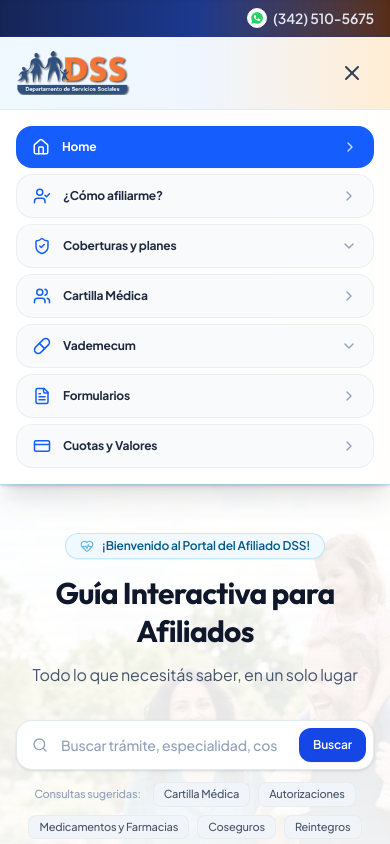
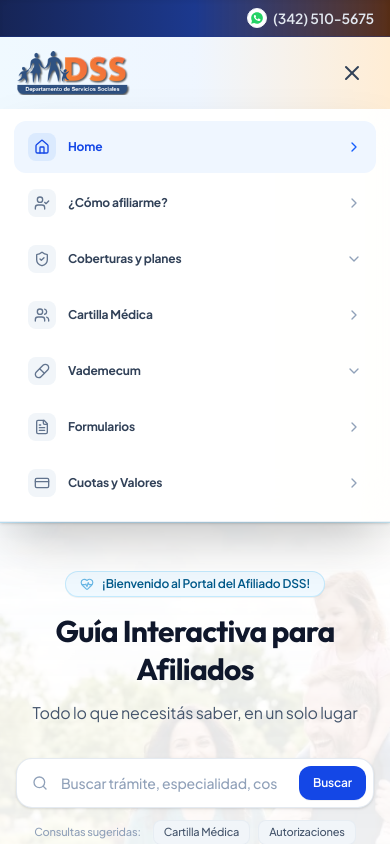
Before and after one commit to KarimServin/guia-interactiva-dss, a Next.js app: page / in a window 390 px wide. Both pictures are taken after a click on the button 352 px from the left and 73 px from the top of the page. Shown: the top 844 px of the page. Built offline with nearby package versions, Linux system fonts and the light colour scheme.

Commit message:
Redesign mobile menu to be borderless and eliminate blocky xylophone appearance

```diff
--- a/src/components/Header.tsx
+++ b/src/components/Header.tsx
@@ -320,7 +320,7 @@ export const Header: React.FC<HeaderProps> = ({ activeTab = 'guia', onSelectNav
 
       {/* Mobile Menu Dropdown */}
       {isMobileMenuOpen && (
-        <div className="md:hidden border-t border-slate-200/80 bg-white/95 backdrop-blur-md px-4 py-4 space-y-1.5 shadow-xl animate-in fade-in slide-in-from-top-2 duration-200">
+        <div className="md:hidden border-b border-slate-200/60 bg-white/95 backdrop-blur-xl px-3.5 py-3 space-y-1 shadow-2xl animate-in fade-in slide-in-from-top-2 duration-200">
           {NAV_ITEMS.map((item) => {
             const Icon = item.icon;
             const isVademecum = item.id === 'vademecum';
@@ -333,70 +333,75 @@ export const Header: React.FC<HeaderProps> = ({ activeTab = 'guia', onSelectNav
 
             if (isCoberturas) {
               return (
-                <div key={item.id} className="space-y-1">
+                <div key={item.id} className="space-y-0.5">
                   <button
                     onClick={() => setIsMobileCoberturasOpen(!isMobileCoberturasOpen)}
-                    className={`w-full flex items-center justify-between px-4 py-3 text-xs sm:text-[13px] font-bold rounded-2xl transition-all group cursor-pointer ${
-                      isActive ? 'bg-blue-600 text-white shadow-xs' : 'text-slate-800 bg-slate-50 hover:bg-slate-100 border border-slate-200/60'
+                    className={`w-full flex items-center justify-between px-3.5 py-3 text-xs sm:text-[13px] font-bold rounded-xl transition-all cursor-pointer ${
+                      isActive
+                        ? 'bg-blue-50 text-blue-700'
+                        : 'text-slate-700 hover:bg-slate-100/70 hover:text-slate-900'
                     }`}
                   >
                     <div className="flex items-center gap-3">
-                      <Icon className={`w-4.5 h-4.5 shrink-0 ${isActive ? 'text-white' : 'text-blue-600'}`} />
+                      <div className={`p-1.5 rounded-lg shrink-0 ${isActive ? 'bg-blue-100 text-blue-700' : 'bg-slate-100 text-slate-500'}`}>
+                        <Icon className="w-4 h-4" />
+                      </div>
                       <span>{item.label}</span>
                     </div>
                     <ChevronDown className={`w-4 h-4 transition-transform duration-200 ${
-                      isActive ? 'text-white/80' : 'text-slate-400'
+                      isActive ? 'text-blue-600' : 'text-slate-400'
                     } ${isMobileCoberturasOpen ? 'rotate-180' : ''}`} />
                   </button>
+
                   {isMobileCoberturasOpen && (
-                    <div className="pl-4 pr-1 py-1 space-y-1 animate-in fade-in duration-200">
+                    <div className="ml-5 pl-3 border-l-2 border-slate-100 py-1 space-y-0.5 animate-in fade-in duration-200">
                       <button
                         onClick={() => handleSubMenuClick('coberturas-planes')}
-                        className="w-full text-left px-3.5 py-2.5 text-xs font-bold text-slate-700 hover:text-blue-700 bg-slate-50/80 hover:bg-blue-50/80 rounded-xl border border-slate-100 transition-colors flex items-center gap-2.5 cursor-pointer"
+                        className="w-full text-left px-3 py-2 text-xs font-semibold text-slate-600 hover:text-blue-700 hover:bg-blue-50/70 rounded-lg transition-colors flex items-center gap-2.5 cursor-pointer"
                       >
-                        <div className="w-2 h-2 rounded-full bg-blue-600 shrink-0" />
+                        <div className="w-1.5 h-1.5 rounded-full bg-blue-600 shrink-0" />
                         <span>Ver coberturas y planes</span>
                       </button>
                       <button
                         onClick={() => handleSubMenuClick('materno')}
-                        className="w-full text-left px-3.5 py-2.5 text-xs font-bold text-slate-700 hover:text-rose-700 bg-slate-50/80 hover:bg-rose-50/80 rounded-xl border border-slate-100 transition-colors flex items-center gap-2.5 cursor-pointer"
+                        className="w-full text-left px-3 py-2 text-xs font-semibold text-slate-600 hover:text-rose-700 hover:bg-rose-50/70 rounded-lg transition-colors flex items-center gap-2.5 cursor-pointer"
                       >
-                        <div className="w-2 h-2 rounded-full bg-rose-500 shrink-0" />
+                        <div className="w-1.5 h-1.5 rounded-full bg-rose-500 shrink-0" />
                         <span>Plan Materno Infantil</span>
                       </button>
                       <button
                         onClick={() => handleSubMenuClick('cobertura-farmacias')}
-                        className="w-full text-left px-3.5 py-2.5 text-xs font-bold text-slate-700 hover:text-emerald-700 bg-slate-50/80 hover:bg-emerald-50/80 rounded-xl border border-slate-100 transition-colors flex items-center gap-2.5 cursor-pointer"
+                        className="w-full text-left px-3 py-2 text-xs font-semibold text-slate-600 hover:text-emerald-700 hover:bg-emerald-50/70 rounded-lg transition-colors flex items-center gap-2.5 cursor-pointer"
                       >
-                        <div className="w-2 h-2 rounded-full bg-emerald-500 shrink-0" />
+                        <div className="w-1.5 h-1.5 rounded-full bg-emerald-500 shrink-0" />
                         <span>Cobertura en farmacias</span>
                       </button>
                       <button
                         onClick={() => handleSubMenuClick('cobertura-odontologia')}
-                        className="w-full text-left px-3.5 py-2.5 text-xs font-bold text-slate-700 hover:text-cyan-700 bg-slate-50/80 hover:bg-cyan-50/80 rounded-xl border border-slate-100 transition-colors flex items-center gap-2.5 cursor-pointer"
+                        className="w-full text-left px-3 py-2 text-xs font-semibold text-slate-600 hover:text-cyan-700 hover:bg-cyan-50/70 rounded-lg transition-colors flex items-center gap-2.5 cursor-pointer"
                       >
-                        <div className="w-2 h-2 rounded-full bg-cyan-500 shrink-0" />
+                        <div className="w-1.5 h-1.5 rounded-full bg-cyan-500 shrink-0" />
                         <span>Cobertura odontología</span>
                       </button>
                       <button
                         onClick={() => handleSubMenuClick('nutricion-celiacos')}
-                        className="w-full text-left px-3.5 py-2.5 text-xs font-bold text-slate-700 hover:text-amber-700 bg-slate-50/80 hover:bg-amber-50/80 rounded-xl border border-slate-100 transition-colors flex items-center gap-2.5 cursor-pointer"
+                        className="w-full text-left px-3 py-2 text-xs font-semibold text-slate-600 hover:text-amber-700 hover:bg-amber-50/70 rounded-lg transition-colors flex items-center gap-2.5 cursor-pointer"
                       >
-                        <div className="w-2 h-2 rounded-full bg-amber-500 shrink-0" />
+                        <div className="w-1.5 h-1.5 rounded-full bg-amber-500 shrink-0" />
                         <span>Nutrición y Celíacos</span>
                       </button>
                       <button
                         onClick={() => handleSubMenuClick('protesis')}
-                        className="w-full text-left px-3.5 py-2.5 text-xs font-bold text-slate-700 hover:text-purple-700 bg-slate-50/80 hover:bg-purple-50/80 rounded-xl border border-slate-100 transition-colors flex items-center gap-2.5 cursor-pointer"
+                        className="w-full text-left px-3 py-2 text-xs font-semibold text-slate-600 hover:text-purple-700 hover:bg-purple-50/70 rounded-lg transition-colors flex items-center gap-2.5 cursor-pointer"
                       >
-                        <div className="w-2 h-2 rounded-full bg-purple-500 shrink-0" />
+                        <div className="w-1.5 h-1.5 rounded-full bg-purple-500 shrink-0" />
                         <span>Prótesis y Órtesis</span>
                       </button>
                       <button
                         onClick={() => handleSubMenuClick('subsidio-sepelios')}
-                        className="w-full text-left px-3.5 py-2.5 text-xs font-bold text-slate-700 hover:text-indigo-700 bg-slate-50/80 hover:bg-indigo-50/80 rounded-xl border border-slate-100 transition-colors flex items-center gap-2.5 cursor-pointer"
+                        className="w-full text-left px-3 py-2 text-xs font-semibold text-slate-600 hover:text-indigo-700 hover:bg-indigo-50/70 rounded-lg transition-colors flex items-center gap-2.5 cursor-pointer"
                       >
-                        <div className="w-2 h-2 rounded-full bg-indigo-500 shrink-0" />
+                        <div className="w-1.5 h-1.5 rounded-full bg-indigo-500 shrink-0" />
                         <span>Subsidio sepelios</span>
                       </button>
                     </div>
@@ -407,31 +412,36 @@ export const Header: React.FC<HeaderProps> = ({ activeTab = 'guia', onSelectNav
 
             if (isVademecum) {
               return (
-                <div key={item.id} className="space-y-1">
+                <div key={item.id} className="space-y-0.5">
                   <button
                     onClick={() => setIsMobileVademecumOpen(!isMobileVademecumOpen)}
-                    className={`w-full flex items-center justify-between px-4 py-3 text-xs sm:text-[13px] font-bold rounded-2xl transition-all group cursor-pointer ${
-                      isActive ? 'bg-blue-600 text-white shadow-xs' : 'text-slate-800 bg-slate-50 hover:bg-slate-100 border border-slate-200/60'
+                    className={`w-full flex items-center justify-between px-3.5 py-3 text-xs sm:text-[13px] font-bold rounded-xl transition-all cursor-pointer ${
+                      isActive
+                        ? 'bg-blue-50 text-blue-700'
+                        : 'text-slate-700 hover:bg-slate-100/70 hover:text-slate-900'
                     }`}
                   >
                     <div className="flex items-center gap-3">
-                      <Icon className={`w-4.5 h-4.5 shrink-0 ${isActive ? 'text-white' : 'text-blue-600'}`} />
+                      <div className={`p-1.5 rounded-lg shrink-0 ${isActive ? 'bg-blue-100 text-blue-700' : 'bg-slate-100 text-slate-500'}`}>
+                        <Icon className="w-4 h-4" />
+                      </div>
                       <span>{item.label}</span>
                     </div>
                     <ChevronDown className={`w-4 h-4 transition-transform duration-200 ${
-                      isActive ? 'text-white/80' : 'text-slate-400'
+                      isActive ? 'text-blue-600' : 'text-slate-400'
                     } ${isMobileVademecumOpen ? 'rotate-180' : ''}`} />
                   </button>
+
                   {isMobileVademecumOpen && (
-                    <div className="pl-4 pr-1 py-1 space-y-1 animate-in fade-in duration-200">
+                    <div className="ml-5 pl-3 border-l-2 border-slate-100 py-1 space-y-0.5 animate-in fade-in duration-200">
                       <button
                         onClick={() => {
                           router.push('/vademecum/basico');
                           setIsMobileMenuOpen(false);
                         }}
-                        className="w-full text-left px-3.5 py-2.5 text-xs font-bold text-slate-700 hover:text-blue-700 bg-slate-50/80 hover:bg-blue-50/80 rounded-xl border border-slate-100 transition-colors flex items-center gap-2.5 cursor-pointer"
+                        className="w-full text-left px-3 py-2 text-xs font-semibold text-slate-600 hover:text-blue-700 hover:bg-blue-50/70 rounded-lg transition-colors flex items-center gap-2.5 cursor-pointer"
                       >
-                        <div className="w-2 h-2 rounded-full bg-blue-600 shrink-0" />
+                        <div className="w-1.5 h-1.5 rounded-full bg-blue-600 shrink-0" />
                         <span>Vademécum Básico</span>
                       </button>
                       <button
@@ -439,9 +449,9 @@ export const Header: React.FC<HeaderProps> = ({ activeTab = 'guia', onSelectNav
                           router.push('/vademecum/anticonceptivos');
                           setIsMobileMenuOpen(false);
                         }}
-                        className="w-full text-left px-3.5 py-2.5 text-xs font-bold text-slate-700 hover:text-rose-700 bg-slate-50/80 hover:bg-rose-50/80 rounded-xl border border-slate-100 transition-colors flex items-center gap-2.5 cursor-pointer"
+                        className="w-full text-left px-3 py-2 text-xs font-semibold text-slate-600 hover:text-rose-700 hover:bg-rose-50/70 rounded-lg transition-colors flex items-center gap-2.5 cursor-pointer"
                       >
-                        <div className="w-2 h-2 rounded-full bg-rose-500 shrink-0" />
+                        <div className="w-1.5 h-1.5 rounded-full bg-rose-500 shrink-0" />
                         <span>Anticonceptivos</span>
                       </button>
                     </div>
@@ -454,16 +464,20 @@ export const Header: React.FC<HeaderProps> = ({ activeTab = 'guia', onSelectNav
               <button
                 key={item.id}
                 onClick={() => handleNavClick(item.id)}
-                className={`w-full flex items-center justify-between px-4 py-3 text-xs sm:text-[13px] font-bold rounded-2xl transition-all group cursor-pointer ${
-                  isActive ? 'bg-blue-600 text-white shadow-xs' : 'text-slate-800 bg-slate-50 hover:bg-slate-100 border border-slate-200/60'
+                className={`w-full flex items-center justify-between px-3.5 py-3 text-xs sm:text-[13px] font-bold rounded-xl transition-all cursor-pointer ${
+                  isActive
+                    ? 'bg-blue-50 text-blue-700'
+                    : 'text-slate-700 hover:bg-slate-100/70 hover:text-slate-900'
                 }`}
               >
                 <div className="flex items-center gap-3">
-                  <Icon className={`w-4.5 h-4.5 shrink-0 ${isActive ? 'text-white' : 'text-blue-600'}`} />
+                  <div className={`p-1.5 rounded-lg shrink-0 ${isActive ? 'bg-blue-100 text-blue-700' : 'bg-slate-100 text-slate-500'}`}>
+                    <Icon className="w-4 h-4" />
+                  </div>
                   <span>{item.label}</span>
                 </div>
                 <ChevronRight className={`w-4 h-4 transition-colors ${
-                  isActive ? 'text-white/80' : 'text-slate-400 group-hover:text-blue-600'
+                  isActive ? 'text-blue-600' : 'text-slate-400'
                 }`} />
               </button>
             );
```
